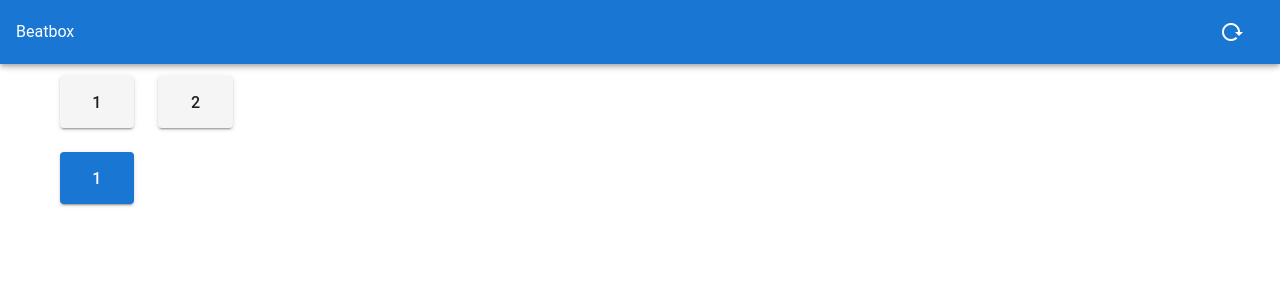
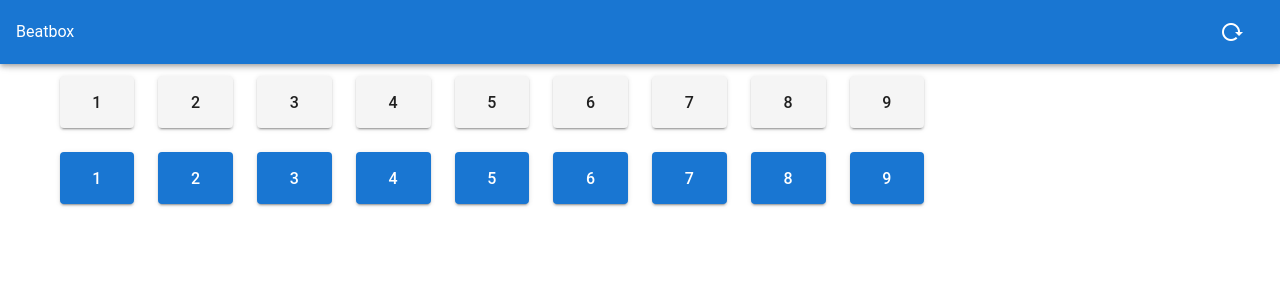
Before and after one commit to nukash/Beatbox, a Vue app: page / in a window 1280 px wide. Shown: the top 300 px of the page. Built offline with nearby package versions, Linux system fonts and the light colour scheme; a small style sheet from the web is missing.

Commit message:
revert resources

```diff
--- a/src/App.vue
+++ b/src/App.vue
@@ -126,34 +126,34 @@ export default {
         id: "2",
         url: "./audio/se/02/trumpet1.mp3",
       },
-      // {
-      //   id: "3",
-      //   url: "./audio/se/03/kotsudumi1.mp3",
-      // },
-      // {
-      //   id: "4",
-      //   url: "./audio/se/04/tin1.mp3",
-      // },
-      // {
-      //   id: "5",
-      //   url: "./audio/se/05/costume-drama1.mp3",
-      // },
-      // {
-      //   id: "6",
-      //   url: "./audio/se/06/boyon1.mp3",
-      // },
-      // {
-      //   id: "7",
-      //   url: "./audio/se/07/Motion-Fracture03-1.mp3",
-      // },
-      // {
-      //   id: "8",
-      //   url: "./audio/se/08/Cut04-1.mp3",
-      // },
-      // {
-      //   id: "9",
-      //   url: "./audio/se/09/tirin1.mp3",
-      // },
+      {
+        id: "3",
+        url: "./audio/se/03/kotsudumi1.mp3",
+      },
+      {
+        id: "4",
+        url: "./audio/se/04/tin1.mp3",
+      },
+      {
+        id: "5",
+        url: "./audio/se/05/costume-drama1.mp3",
+      },
+      {
+        id: "6",
+        url: "./audio/se/06/boyon1.mp3",
+      },
+      {
+        id: "7",
+        url: "./audio/se/07/Motion-Fracture03-1.mp3",
+      },
+      {
+        id: "8",
+        url: "./audio/se/08/Cut04-1.mp3",
+      },
+      {
+        id: "9",
+        url: "./audio/se/09/tirin1.mp3",
+      },
     ],
     seAudio: undefined,
     bgmAudio: undefined,
@@ -162,38 +162,38 @@ export default {
         id: 1,
         url: "./audio/bgm/01/shuffle_shuffle.mp3",
       },
-      // {
-      //   id: 2,
-      //   url: "./audio/bgm/02/sunday-afternoon.mp3",
-      // },
-      // {
-      //   id: 3,
-      //   url: "./audio/bgm/03/pokan.mp3",
-      // },
-      // {
-      //   id: 4,
-      //   url: "./audio/bgm/04/n74.mp3",
-      // },
-      // {
-      //   id: 5,
-      //   url: "./audio/bgm/05/natsu-is-summer!!.mp3",
-      // },
-      // {
-      //   id: 6,
-      //   url: "./audio/bgm/06/Fickle.mp3",
-      // },
-      // {
-      //   id: 7,
-      //   url: "./audio/bgm/07/party.mp3",
-      // },
-      // {
-      //   id: 8,
-      //   url: "./audio/bgm/08/Dies_irae.mp3",
-      // },
-      // {
-      //   id: 9,
-      //   url: "./audio/bgm/09/Crystal_thorn.mp3",
-      // },
+      {
+        id: 2,
+        url: "./audio/bgm/02/sunday-afternoon.mp3",
+      },
+      {
+        id: 3,
+        url: "./audio/bgm/03/pokan.mp3",
+      },
+      {
+        id: 4,
+        url: "./audio/bgm/04/n74.mp3",
+      },
+      {
+        id: 5,
+        url: "./audio/bgm/05/natsu-is-summer!!.mp3",
+      },
+      {
+        id: 6,
+        url: "./audio/bgm/06/Fickle.mp3",
+      },
+      {
+        id: 7,
+        url: "./audio/bgm/07/party.mp3",
+      },
+      {
+        id: 8,
+        url: "./audio/bgm/08/Dies_irae.mp3",
+      },
+      {
+        id: 9,
+        url: "./audio/bgm/09/Crystal_thorn.mp3",
+      },
     ],
     refreshing: false,
     registration: null,
```
